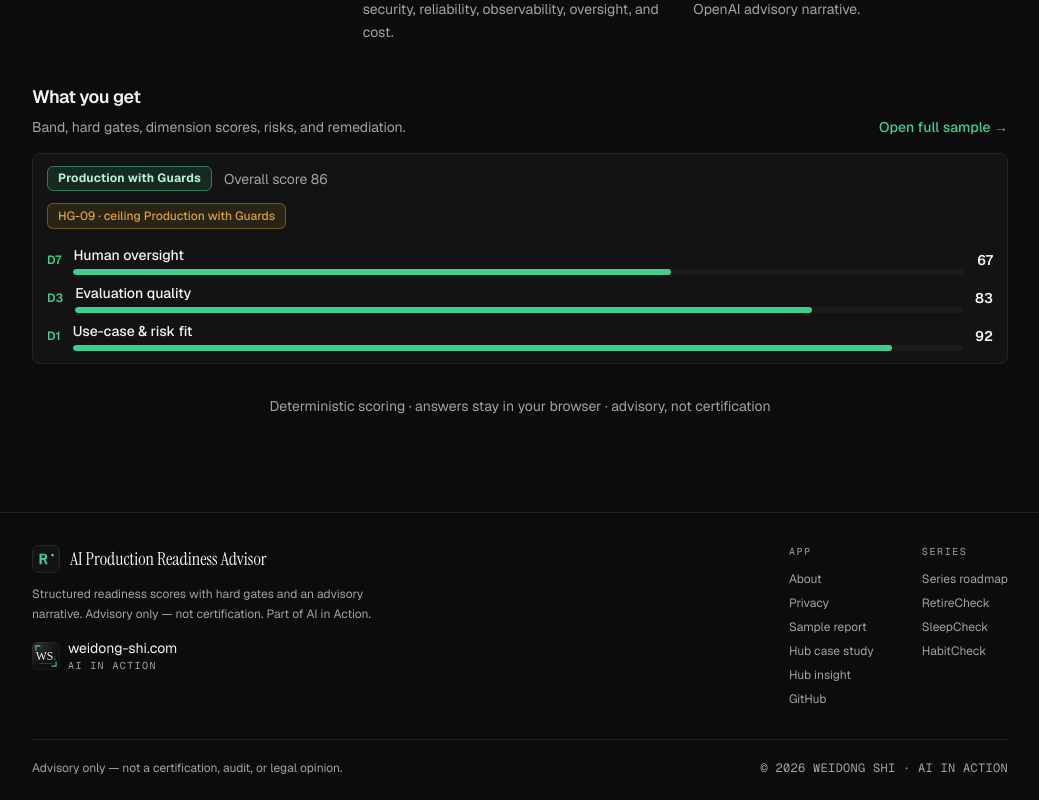
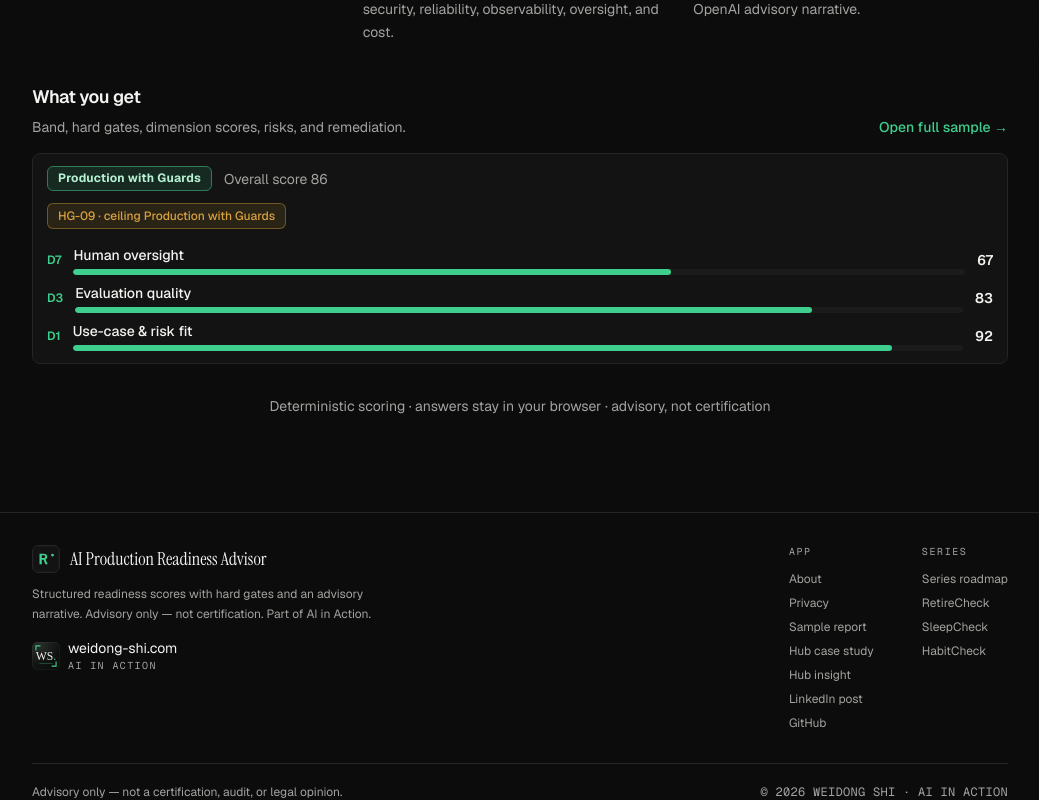
Before and after one commit to weidong808/ai-production-readiness-advisor, a Next.js app: page / in a window 1280 px wide. Shown: the part 710-1510 px from the top of the page, without its empty margins (120-1159 px from the left). Before the commit the page ends 1486 px from the top, so only its background shows below. Built offline with nearby package versions, Linux system fonts and the light colour scheme.

Commit message:
Backfill AI in Action #3 LinkedIn post URL.
Surface the live feed post in brand links, footer/about, README, and handoff docs now that the launch post is public.

```diff
--- a/src/components/AppFooter.tsx
+++ b/src/components/AppFooter.tsx
@@ -6,6 +6,8 @@ import {
   APP_NAME,
   GITHUB_REPO_URL,
   HABITCHECK_URL,
+  LINKEDIN_ARTICLE_LABEL,
+  LINKEDIN_ARTICLE_URL,
   RETIRECHECK_URL,
   ROADMAP_URL,
   SITE_BRAND_NAME,
@@ -105,6 +107,18 @@ export function AppFooter() {
                     {SITE_INSIGHT_LABEL}
                   </a>
                 </li>
+                {LINKEDIN_ARTICLE_URL ? (
+                  <li>
+                    <a
+                      href={LINKEDIN_ARTICLE_URL}
+                      target="_blank"
+                      rel="noopener noreferrer"
+                      className="transition-colors hover:text-[var(--foreground)]"
+                    >
+                      {LINKEDIN_ARTICLE_LABEL}
+                    </a>
+                  </li>
+                ) : null}
                 <li>
                   <a
                     href={GITHUB_REPO_URL}
--- a/src/lib/brand.ts
+++ b/src/lib/brand.ts
@@ -23,9 +23,10 @@ export const SITE_CASE_STUDY_LABEL = "Hub case study";
 export const SITE_INSIGHT_URL =
   "https://weidong-shi.com/insights/ai-in-action-readiness";
 export const SITE_INSIGHT_LABEL = "Hub insight";
-/** Set after LinkedIn Pulse goes live; omit from UI until non-empty. */
-export const LINKEDIN_ARTICLE_URL = "";
-export const LINKEDIN_ARTICLE_LABEL = "LinkedIn article";
+/** Live LinkedIn feed post for AI in Action #3 (Pulse optional separately). */
+export const LINKEDIN_ARTICLE_URL =
+  "https://www.linkedin.com/posts/weidong-shi_is-your-ai-system-ready-for-production-activity-7486042640698732544-yEwZ";
+export const LINKEDIN_ARTICLE_LABEL = "LinkedIn post";
 export const WS_MARK_SRC = "/ws-mark.svg";
 
 export const GITHUB_REPO_URL =
```
Also changed, not shown: 6 other files (tests, documents, lock files or other folders).
